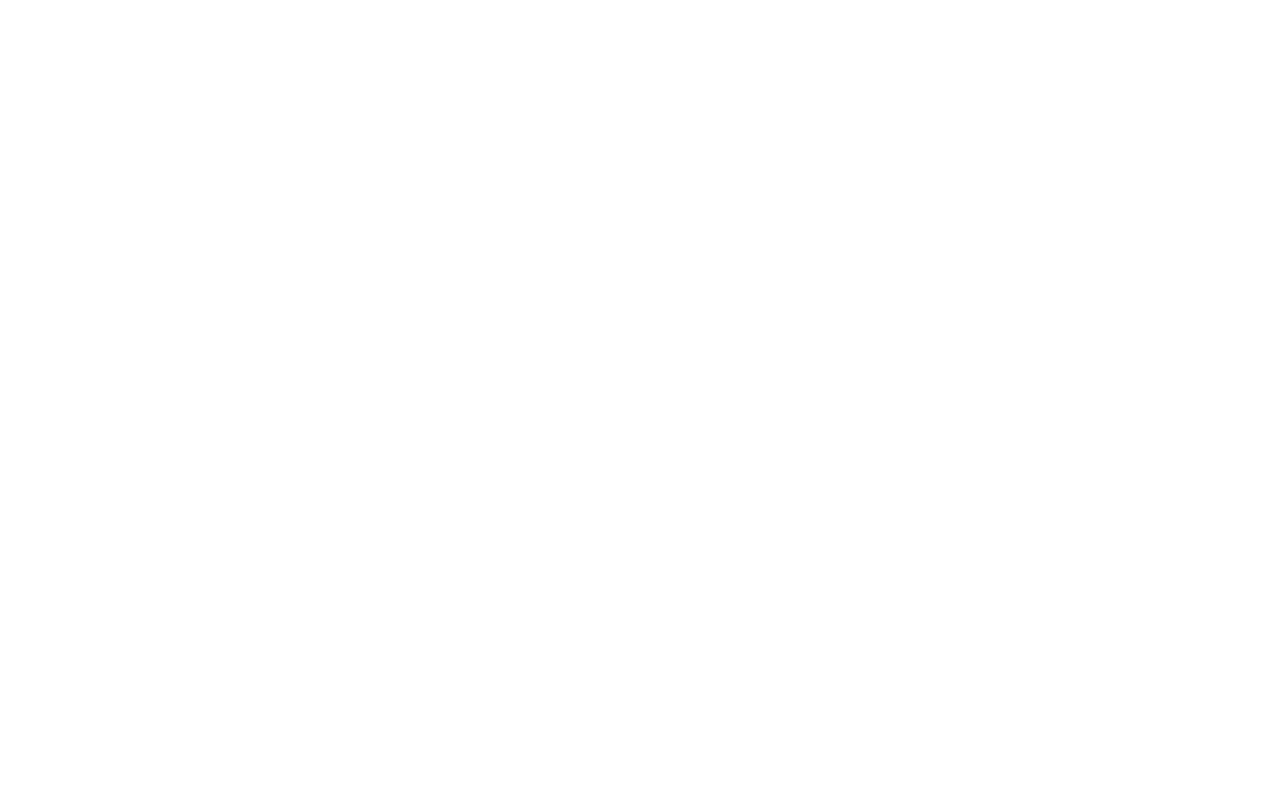
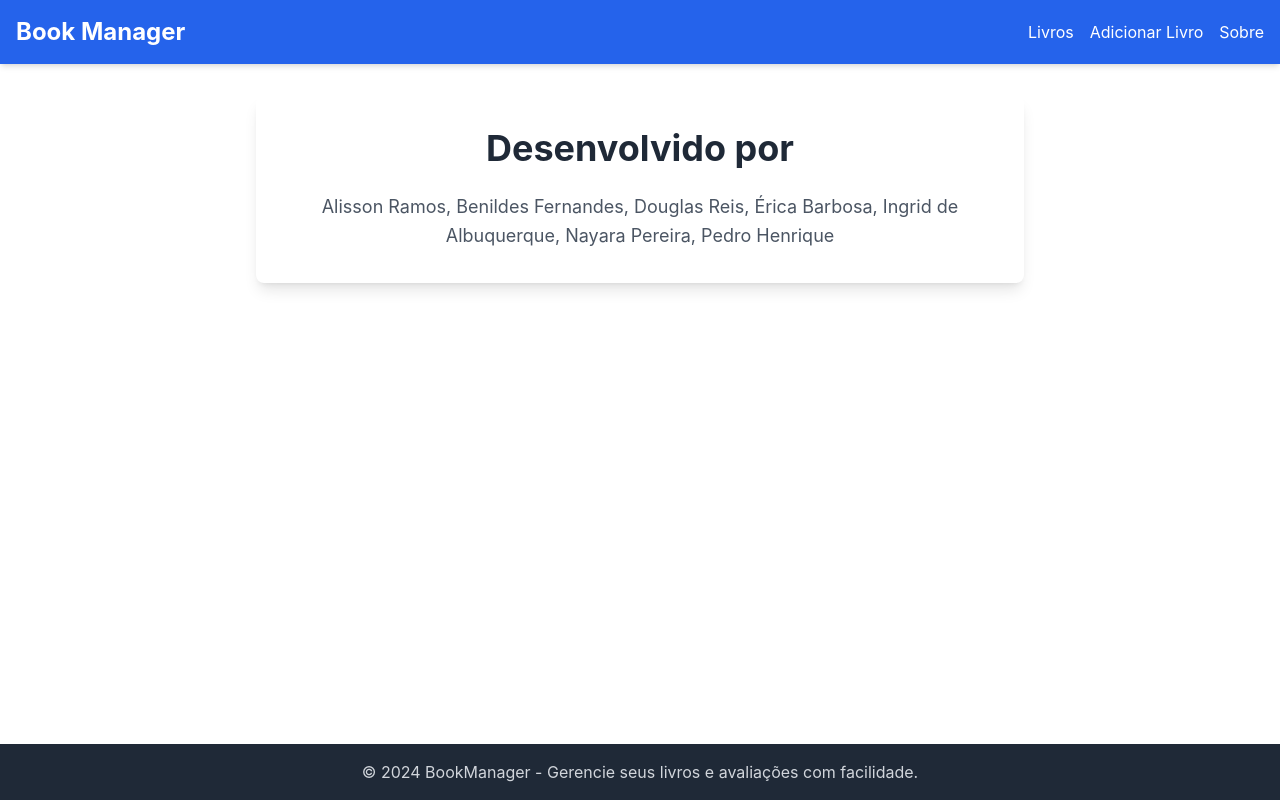
Before and after one commit to dougreisss/Seminario-React-DWA, a React (Create React App) app in the folder frontend/: page /about in a window 1280 px wide. Before the commit this address had no page. Built offline with nearby package versions, Linux system fonts and the light colour scheme.

Commit message:
:lipstick: feat: add menu styles

```diff
--- a/frontend/src/App.js
+++ b/frontend/src/App.js
@@ -1,20 +1,68 @@
 import './App.css';
 import React from 'react';
-import { BrowserRouter as Router, Routes, Route, Navigate } from 'react-router-dom';
+import { BrowserRouter as Router, Routes, Route, Navigate, Link } from 'react-router-dom';
 import BookList from './components/Books/BookList';
 import UpdateBookForm from './components/Books/UpdateBookForm';
 import CreateBookForm from './components/Books/CreateBookForm';
+import About from './components/About/About';
 
 function App() {
 
   return (
     <Router>
+      <div className="flex flex-col min-h-screen">
+        {/* Menu */}
+        <header className="bg-blue-600 text-white p-4 shadow-md">
+          <nav className="container mx-auto flex justify-between items-center">
+            <h1 className="text-2xl font-bold">
+              <Link to="/books">Book Manager</Link>
+            </h1>
+            <ul className="flex space-x-4">
+              <li>
+                <Link to="/books" className="hover:underline">
+                  Livros
+                </Link>
+              </li>
+              <li>
+                <Link to="/books/create/" className="hover:underline">
+                  Adicionar Livro
+                </Link>
+              </li>
+              <li>
+                <Link to="/about" className="hover:underline">
+                    Sobre
+                  </Link>
+              </li>
+            </ul>
+          </nav>
+        </header>
+
+        {/* Conteúdo Principal */}
+        <main className="flex-grow container mx-auto p-4">
           <Routes>
+            {/* Redireciona qualquer caminho vazio para /books */}
             <Route path="/" element={<Navigate to="/books" replace />} />
+
+            {/* Rota principal da lista de livros */}
             <Route path="/books/" element={<BookList />} />
+
+            {/* Rota para edição de livros */}
             <Route path="/books/update/:id" element={<UpdateBookForm />} />
+
+            {/* Rota para criação de livros */}
             <Route path="/books/create/" element={<CreateBookForm />} />
+
+            <Route path="/about" element={<About />}></Route>
           </Routes>
+        </main>
+
+        {/* Rodapé */}
+        <footer className="bg-gray-800 text-gray-300 p-4">
+          <div className="container mx-auto text-center">
+            <p>&copy; {new Date().getFullYear()} BookManager - Gerencie seus livros e avaliações com facilidade.</p>
+          </div>
+        </footer>
+      </div>
     </Router>
   );
 
--- /dev/null
+++ b/frontend/src/components/About/About.js
@@ -0,0 +1,17 @@
+import React from 'react';
+
+function About () {
+    return (
+        <div className="flex items-center justify-center p-4">
+            <div className="bg-white shadow-lg rounded-lg max-w-3xl w-full p-8">
+                <h1 className="text-4xl font-bold text-gray-800 mb-6 text-center">Desenvolvido por</h1>
+                <p className="text-lg text-gray-600 text-center leading-relaxed">
+                    Alisson Ramos, Benildes Fernandes, Douglas Reis, Érica Barbosa, Ingrid de Albuquerque,
+                    Nayara Pereira, Pedro Henrique
+                </p>
+            </div>
+        </div>
+    );
+}
+
+export default About;
--- a/frontend/src/components/Books/BookList.js
+++ b/frontend/src/components/Books/BookList.js
@@ -63,20 +63,27 @@
         setBookToDelete(null); // Limpa a referência ao livro
     };
 
+    // if (!books) { return () }
+
     return (
         <div className="max-w-3xl mx-auto p-4">
             <h2 className="text-3xl font-bold text-center text-gray-800 mb-8">Lista de Livros</h2>
             <div>
-                <button
+                {/* <button
                     className="bg-blue-500 text-white px-4 py-2 rounded hover:bg-blue-600 transition mb-4"
                     onClick={() => handleCreateClick()}
                 >
                     Adicionar Novo Livro
-                </button>
+                </button> */}
+
+                {/* Verifica se há livros na lista */}
+                {books.length === 0 ? (
+                    <p className="text-gray-700 text-center mt-8">Não existem livros cadastrados no momento.</p>
+                ) : (
                     <ul className="space-y-4">
                         {books.map((book) => (
                             <li
-                            key={book.book_id}  // Garante uma chave única para cada item
+                                key={book.book_id} // Garante uma chave única para cada item
                                 className="bg-white p-6 rounded-lg shadow-md hover:shadow-lg transition-all duration-200"
                             >
                                 <h3 className="text-2xl font-semibold text-gray-900">{book.title}</h3>
@@ -90,7 +97,7 @@
                                     </button>
                                     <button
                                         className="text-red-500 hover:text-red-700"
-                                    onClick={() => openModal(book)}  // Abre o modal passando o livro
+                                        onClick={() => openModal(book)} // Abre o modal passando o livro
                                     >
                                         Deletar
                                     </button>
@@ -98,7 +105,9 @@
                             </li>
                         ))}
                     </ul>
+                )}
             </div>
+
 
             <Modal
                 isOpen={isModalOpen} // Controla se o modal está aberto
```
Also changed, not shown: 1 other file (tests, documents, lock files or other folders). Lines whose indentation alone changed are shown as unchanged.
